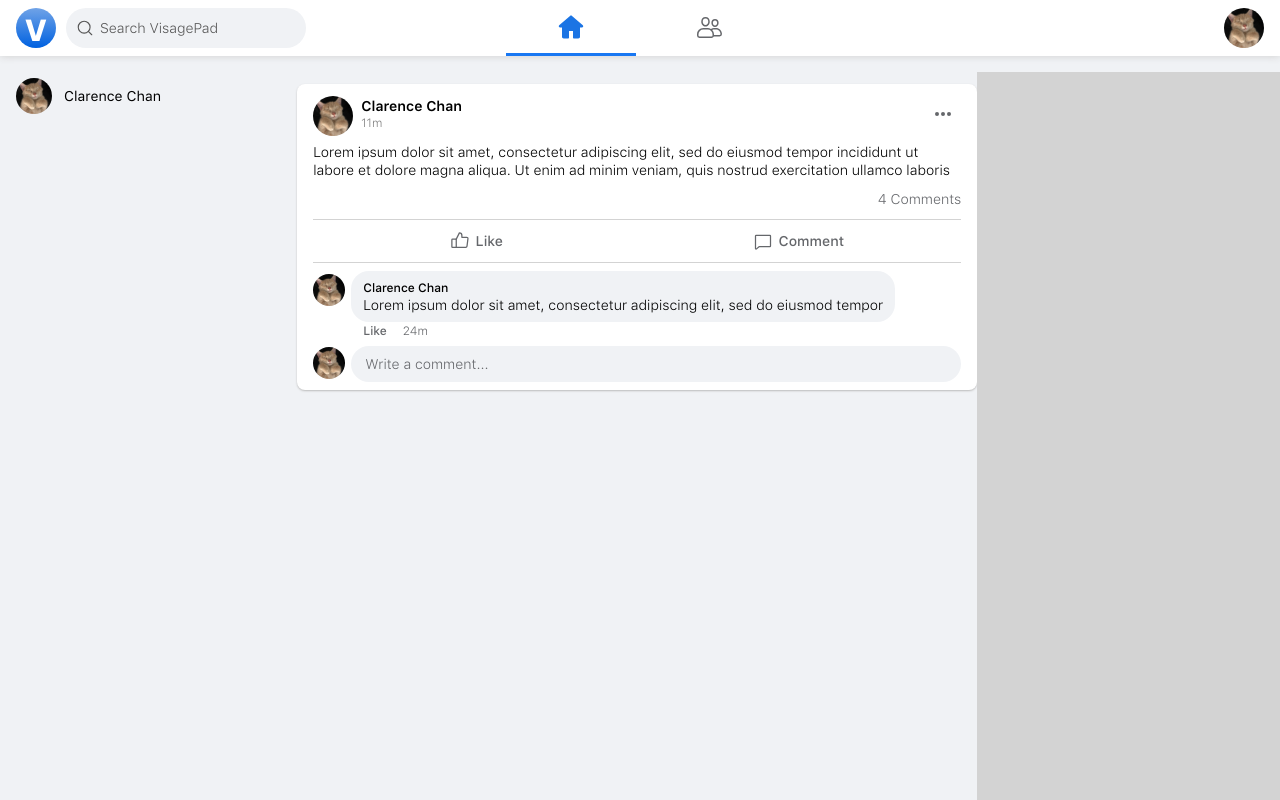
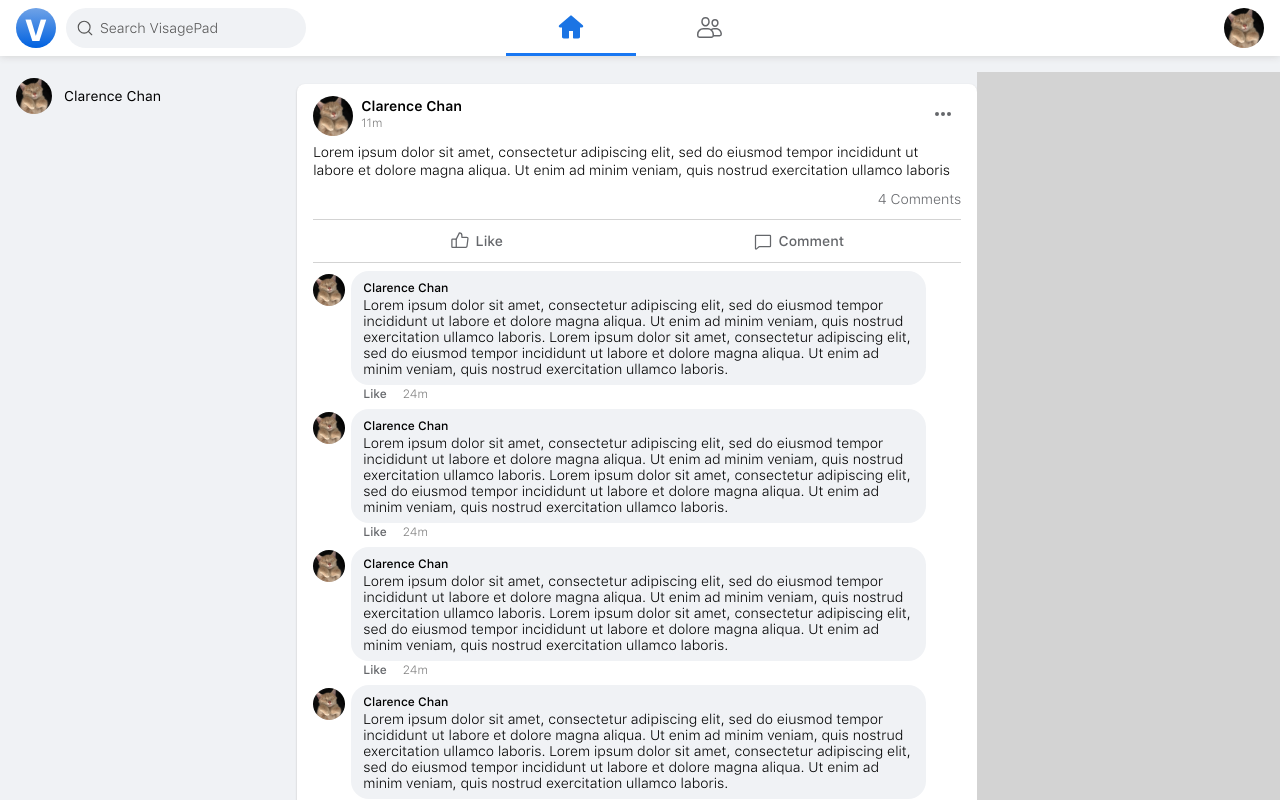
Before and after one commit to clarencechaan/visagepad-frontend, a React (Create React App) app: page / in a window 1280 px wide. Shown: the top 800 px of the page. Built offline with nearby package versions, Linux system fonts and the light colour scheme.

Commit message:
set position sticky elements

```diff
--- a/src/App.js
+++ b/src/App.js
@@ -2,12 +2,14 @@ import "./styles/App.css";
 import LogIn from "./components/LogIn";
 import Footer from "./components/Footer";
 import Home from "./components/Home";
+import NavBar from "./components/NavBar";
 
 function App() {
   return (
     <div className="App">
       {/* <LogIn />
       <Footer /> */}
+      <NavBar />
       <Home />
     </div>
   );
--- a/src/components/Comment.js
+++ b/src/components/Comment.js
@@ -16,7 +16,11 @@ function Comment() {
             </a>
             <div className="message">
               Lorem ipsum dolor sit amet, consectetur adipiscing elit, sed do
-              eiusmod tempor
+              eiusmod tempor incididunt ut labore et dolore magna aliqua. Ut
+              enim ad minim veniam, quis nostrud exercitation ullamco laboris.
+              Lorem ipsum dolor sit amet, consectetur adipiscing elit, sed do
+              eiusmod tempor incididunt ut labore et dolore magna aliqua. Ut
+              enim ad minim veniam, quis nostrud exercitation ullamco laboris.
             </div>
           </div>
           <button className="more-options-btn has-tooltip">
@@ -25,7 +29,7 @@ function Comment() {
         </div>
         <div className="comment-btns">
           <button className="like-btn">Like</button>
-          <a href="" className="time-ago">
+          <a href="" className="time-ago has-tooltip">
             24m
           </a>
         </div>
--- a/src/components/Home.js
+++ b/src/components/Home.js
@@ -7,8 +7,6 @@ import profilePic from "../images/profile-pic.jpeg";
 function Home() {
   return (
     <div className="Home">
-      <NavBar />
-      <main>
       <div className="sidebar">
         <a href="" className="me-link">
           <img src={profilePic} alt="" />
@@ -17,7 +15,6 @@ function Home() {
       </div>
       <Feed />
       <ContactsSidebar />
-      </main>
     </div>
   );
 }
--- a/src/components/Post.js
+++ b/src/components/Post.js
@@ -15,7 +15,7 @@ function Post() {
           <a href="" className="full-name">
             Clarence Chan
           </a>
-          <a href="" className="time-ago">
+          <a href="" className="time-ago has-tooltip">
             11m
           </a>
         </div>
@@ -43,6 +43,12 @@ function Post() {
       </div>
       <div className="comments">
         <Comment />
+        <Comment />
+        <Comment />
+        <Comment />
+        <Comment />
+        <Comment />
+        <Comment />
       </div>
       <div className="comment-bar">
         <a href="">
--- a/src/styles/Comment.css
+++ b/src/styles/Comment.css
@@ -40,6 +40,7 @@
   color: rgb(101, 103, 107);
   font-size: 12px;
   margin-top: 2px;
+  display: flex;
 }
 
 .Comment .comment-btns .like-btn {
@@ -60,8 +61,17 @@
 .Comment .comment-btns .time-ago {
   margin-left: 16px;
   font-size: 12px;
-  color: inherit;
+  color: gray;
   text-decoration: none;
+}
+
+.Comment .comment-btns .time-ago::after {
+  content: "Tuesday, July 5, 2022 at 6:19 PM";
+  top: 18px;
+}
+
+.Comment .comment-btns .time-ago:hover::after {
+  transition-delay: 0.5s;
 }
 
 .Comment .comment-btns .time-ago:hover {
@@ -75,12 +85,8 @@
   border: none;
   padding: 0;
   cursor: pointer;
-  display: flex;
-  align-items: center;
-  justify-content: center;
   opacity: 0;
   background-color: transparent;
-  position: relative;
 }
 
 .Comment .more-options-btn::after {
--- a/src/styles/ContactsSidebar.css
+++ b/src/styles/ContactsSidebar.css
@@ -1,4 +1,7 @@
 .ContactsSidebar {
   width: 360px;
   background-color: lightgray;
+  position: sticky;
+  top: 72px;
+  height: calc(100vh - 72px);
 }
--- a/src/styles/Home.css
+++ b/src/styles/Home.css
@@ -1,19 +1,17 @@
 .Home {
-  display: flex;
-  flex-direction: column;
-  flex: 1;
-}
-
-main {
   display: flex;
   flex: 1;
   padding: 16px 0 0 8px;
+  position: relative;
 }
 
 .sidebar {
   display: flex;
   flex-direction: column;
   width: 344px;
+  position: sticky;
+  top: 72px;
+  height: 48px;
 }
 
 .me-link {
--- a/src/styles/NavBar.css
+++ b/src/styles/NavBar.css
@@ -6,6 +6,10 @@
   align-items: center;
   padding: 0 16px;
   box-sizing: border-box;
+  position: sticky;
+  top: 0;
+  width: 100%;
+  z-index: 2;
 }
 
 .third {
@@ -86,6 +90,13 @@
   top: 60px;
 }
 
+.has-tooltip {
+  display: flex;
+  justify-content: center;
+  align-items: center;
+  position: relative;
+}
+
 .has-tooltip::after {
   position: absolute;
   pointer-events: none;
@@ -94,7 +105,7 @@
   font-size: 12px;
   border-radius: 8px;
   box-shadow: 2px 2px 4px rgb(147, 147, 147);
-  background-color: rgba(0, 0, 0, 0.75);
+  background-color: rgba(0, 0, 0, 0.8);
   visibility: hidden;
   opacity: 0;
   transition: 0.2s;
--- a/src/styles/Post.css
+++ b/src/styles/Post.css
@@ -33,7 +33,7 @@
   text-decoration: underline;
 }
 
-.Post .info-bar :nth-child(2) {
+.Post .info-bar > :nth-child(2) {
   display: flex;
   flex-direction: column;
   align-items: flex-start;
@@ -48,6 +48,15 @@
 
 .Post .info-bar .time-ago:hover {
   text-decoration: underline;
+}
+
+.Post .info-bar .time-ago::after {
+  content: "Tuesday, July 5, 2022 at 6:19 PM";
+  top: 18px;
+}
+
+.Post .info-bar .time-ago:hover::after {
+  transition-delay: 0.5s;
 }
 
 .Post .info-bar .more-options-btn {
@@ -78,9 +87,6 @@
   align-self: flex-end;
   text-decoration: none;
   margin-top: 12px;
-  position: relative;
-  display: flex;
-  justify-content: center;
 }
 
 .Post .comment-count:hover {
```
Lines whose indentation alone changed are shown as unchanged.
